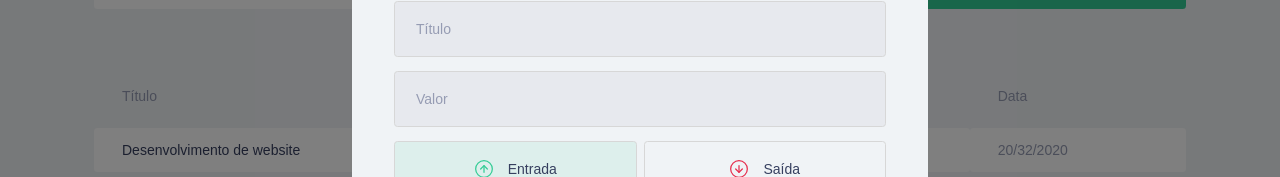
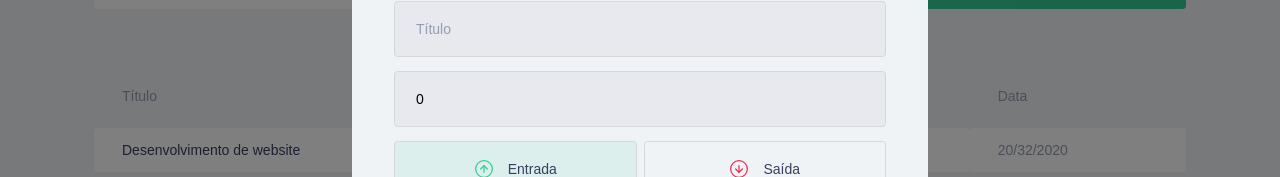
Before and after one commit to joaoMarinho94/dtmoney, a React (Create React App) app: page / in a window 1280 px wide. Both pictures are taken after a click on the button "Nova Transação". Shown: the part 254-431 px from the top of the page. Built offline with nearby package versions, Linux system fonts and the light colour scheme; no server answers; a web font is replaced by a local one; what miragejs would draw is missing.

Commit message:
feat: add save input data

```diff
--- a/src/NewTransactionModal/index.tsx
+++ b/src/NewTransactionModal/index.tsx
@@ -1,4 +1,4 @@
-import React, { useState } from "react";
+import React, { FormEvent, useState } from "react";
 import Modal from "react-modal";
 
 import { Form, TransactionTypeContainer, RadioBox } from "./styles";
@@ -20,6 +20,14 @@
 }) => {
   const [type, setType] = useState("deposit");
 
+  const [title, setTitle] = useState("");
+  const [category, setCategory] = useState("");
+  const [value, setValue] = useState(0);
+
+  function handleCreateNewTransaction(e: FormEvent) {
+    e.preventDefault();
+  }
+
   return (
     <Modal
       isOpen={isOpen}
@@ -35,17 +43,27 @@
         <img src={closeImg} alt="Fechar modal" />
       </button>
 
-      <Form>
+      <Form onSubmit={handleCreateNewTransaction}>
         <h2>Cadastrar transação</h2>
 
-        <input type="text" placeholder="Título" />
+        <input
+          type="text"
+          placeholder="Título"
+          value={title}
+          onChange={({ target }) => setTitle(target.value)}
+        />
 
-        <input type="text" placeholder="Valor" />
+        <input
+          type="number"
+          placeholder="Valor"
+          value={value}
+          onChange={({ target }) => setValue(Number(target.value))}
+        />
 
         <TransactionTypeContainer>
           <RadioBox
             type="button"
-            isActive={type === 'deposit'}
+            isActive={type === "deposit"}
             activeColor="green"
             onClick={() => setType("deposit")}
           >
@@ -55,7 +73,7 @@
 
           <RadioBox
             type="button"
-            isActive={type === 'withdraw'}
+            isActive={type === "withdraw"}
             activeColor="red"
             onClick={() => setType("withdraw")}
           >
@@ -64,7 +82,12 @@
           </RadioBox>
         </TransactionTypeContainer>
 
-        <input type="text" placeholder="Categoria" />
+        <input
+          type="text"
+          placeholder="Categoria"
+          value={category}
+          onChange={({ target }) => setCategory(target.value)}
+        />
 
         <button type="submit">Cadastrar</button>
       </Form>
```
